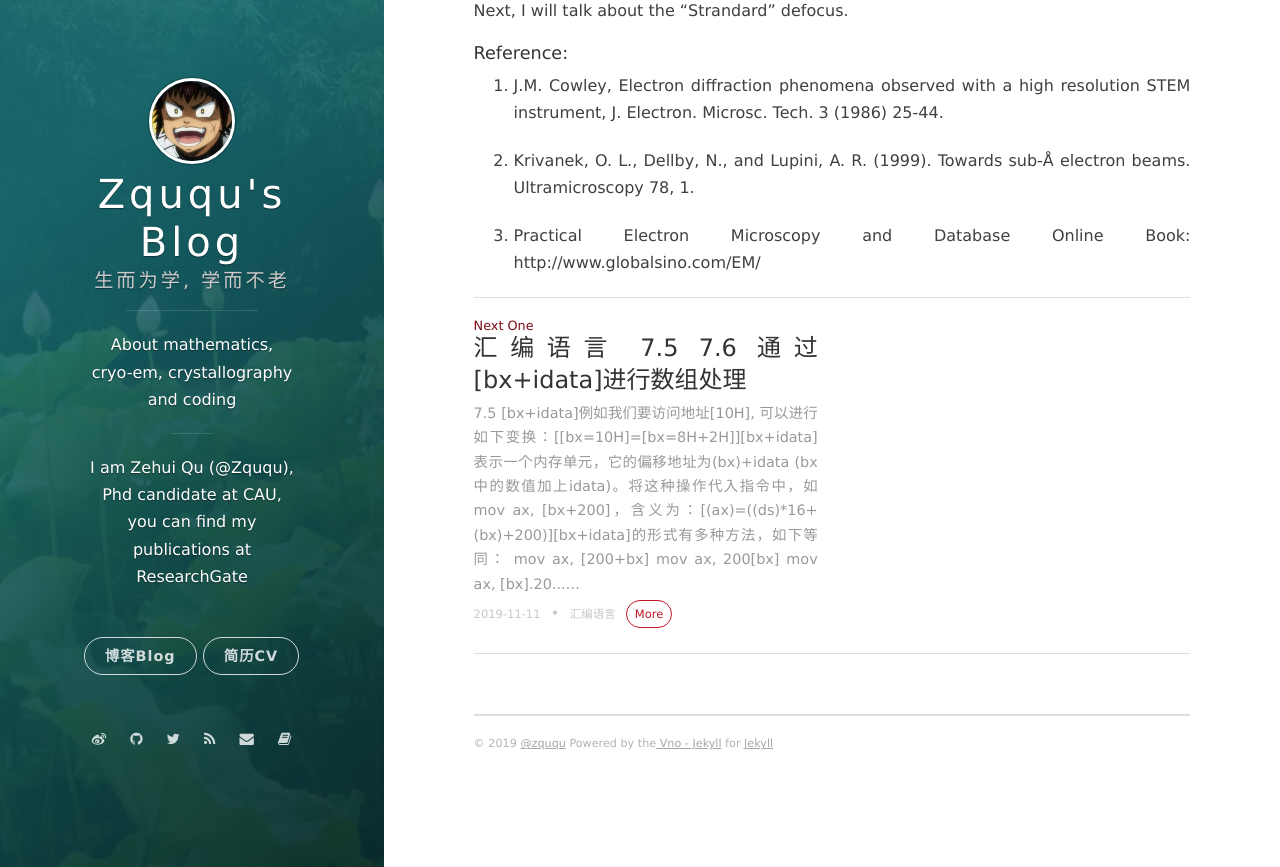
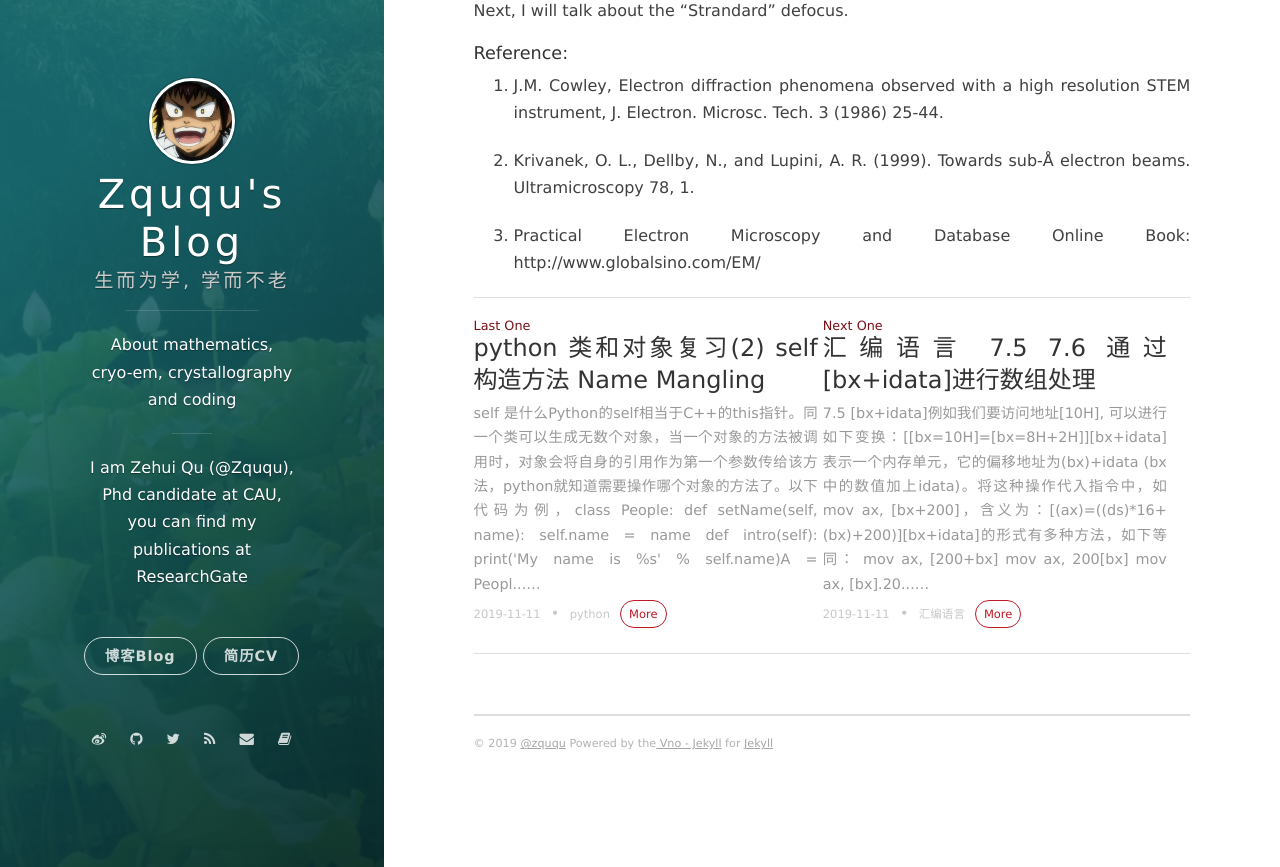
Before and after one commit to onevcat/vno-jekyll, a Jekyll site: the page built from _posts/2019-11-11-defocus-1.markdown, in a window 1280 px wide and 900 px high, scrolled down 2835 px, cut to the strip 33-900 px from the top of the window. Built offline with Jekyll 4.4.1, drawn with Linux system fonts in a browser that asks for light colours; nearby versions of some CDN libraries; comment, search, counter and statistics services are not loaded.

Commit message:
new post

````diff
--- a/_posts/2019-11-07-python-class-object.markdown
+++ b/_posts/2019-11-07-python-class-object.markdown
@@ -89,3 +89,35 @@ class Mylist(list):   # 这里Mylist 继承了list的方法
 list2 = Mylist()
 list2.append(1)
 ```
+### 课后练习
+
+> 1.函数和方法有什么区别？<br>
+函数和方法几乎完全一样，但方法默认有一个self参数。
+
+> 2.按要求定义矩形类并生成实例对象<br>
+属性：长，宽<br>
+方法：设置长和宽 setRect(self)，获得长和宽 getRect(self)，获得面积 getArea(self)
+
+```python
+class Rect:
+    length = 5
+    width = 4
+
+    def setRect(self):
+        print('Please input the Width & Length!')
+        self.length = float(input('Width of the Rect is: '))
+        self.width = float(input('Length of the Rect is: '))
+
+    def getRect(self):
+        print('Length is %.2f' % self.length, \n
+              'Width is %.2f' % self.width)
+
+    def getArea(self):
+        Area = self.length * self.width
+        print('The area of the Rect is %.2f' % Area)
+
+rectA = Rect()
+rectA.setRect()
+rectA.getRect()
+rectA.getArea()
+```
--- /dev/null
+++ b/_posts/2019-11-11-python-class-object-2.markdown
@@ -0,0 +1,59 @@
+---
+layout: post
+title: python 类和对象复习(2) self 构造方法 Name Mangling
+date: 2019-11-11 21:26:24.000000000 +09:00
+tags: python
+---
+
+### self 是什么
+
+Python的self相当于C++的this指针。同一个类可以生成无数个对象，当一个对象的方法被调用时，对象会将自身的引用作为第一个参数传给该方法，python就知道需要操作哪个对象的方法了。以下代码为例，
+
+```python
+class People:
+    def setName(self, name):
+        self.name = name
+    def intro(self):
+        print('My name is %s' % self.name)
+
+A = People()
+A.setName('A')    # 这里将name = 'A'传入了实例对象的self.name属性
+B.setName('B')
+
+A.intro()    # 这里'()'中为A的隐藏属性，即将A的name属性传入了self.name
+B.intro()
+```
+
+### Name Mangling
+
+对象的属性方法可以通过'.'来进行访问。如下代码：
+
+```python
+class People:
+    name = "A"
+
+>>>A = People()
+>>>A.name
+
+'A'
+```
+
+这里A的name属性是共有的。下面讲一个利用Name Mangling来对实例属性私有化并进行隐藏的例子：
+
+```python
+class People:
+    __name = "A"
+
+>>>A = People()
+>>>A.__name
+
+AttributeError: 'People' object has no attribute '__name'
+```
+想要访问这个私有属性的方法有两种：
+1. 从内部调用该属性，例如通过定义一个函数来将这个属性从内部return出来
+2. 使用"_类名__变量名"的方法来访问私有化的属性
+
+```python
+>>>A._People__name
+'A'
+```
````
Also changed, not shown: _posts/test.py (added, +13 -0 lines), 2019-11-11-python-class-object-2.markdown (added).
